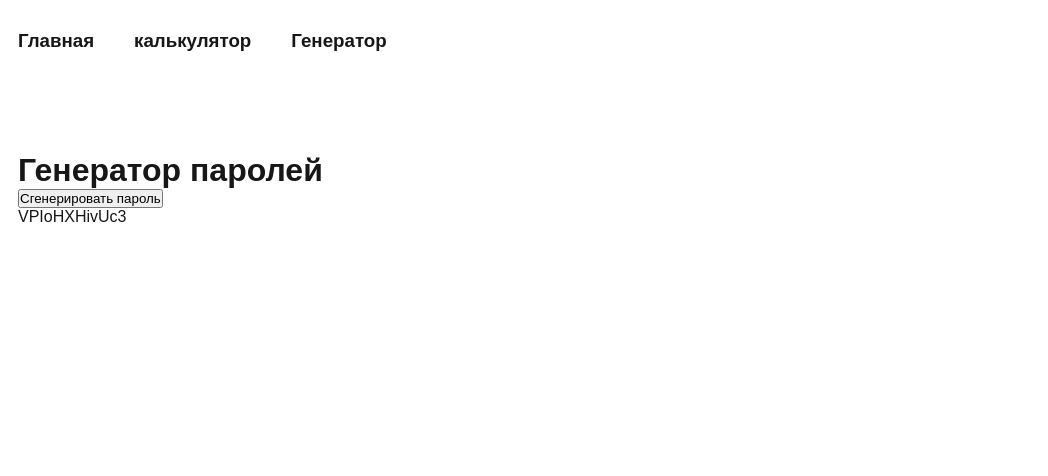
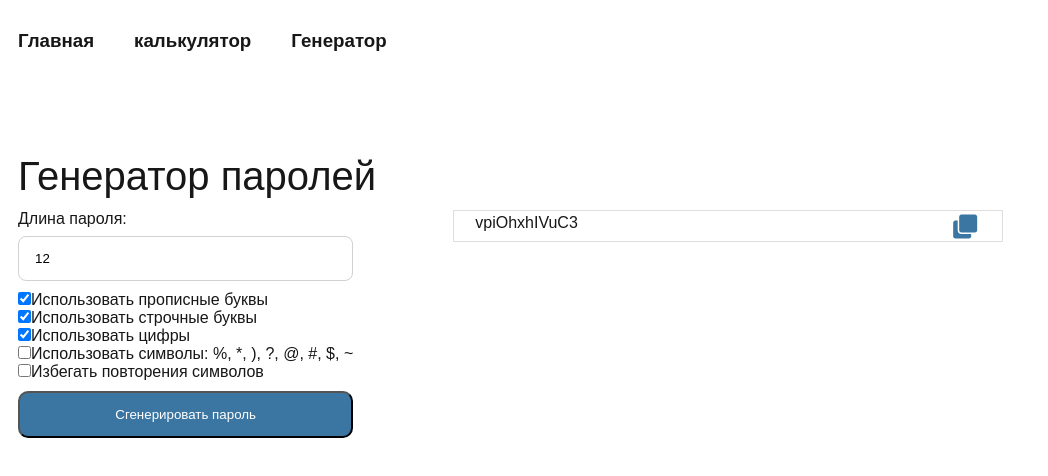
Before and after one commit to JeetLi/AuthGeneretePassCalculator, a Next.js app: page /generator in a window 1280 px wide. Both pictures are taken after a click on the button "Сгенерировать пароль". Shown: the top 476 px of the page, without its empty margins (0-1048 px from the left). Built offline with nearby package versions, Linux system fonts and the light colour scheme.

Commit message:
feat: generator logic,style,ui

```diff
--- a/app/generator/page.tsx
+++ b/app/generator/page.tsx
@@ -1,26 +1,129 @@
 "use client";
 
-import { useState } from "react";
+import { useEffect, useState } from "react";
+import s from "./pass-generator.module.scss";
+import CopiedIcon from "../../components/UI/copiedIcon";
 
 const PasswordGenerator = () => {
   const [password, setPassword] = useState("");
+  const [lengthPass, setLengthPass] = useState(12);
+  const [arrPasswords, setArrPasswords] = useState<string[]>([]);
+
+  const [useUppercase, setUseUppercase] = useState(true);
+  const [useLowercase, setUseLowercase] = useState(true);
+  const [useNumbers, setUseNumbers] = useState(true);
+  const [useSymbols, setUseSymbols] = useState(false);
+  const [avoidRepeats, setAvoidRepeats] = useState(false);
+
+  const lowercaseChars = "abcdefghijklmnopqrstuvwxyz";
+  const uppercaseChars = "ABCDEFGHIJKLMNOPQRSTUVWXYZ";
+  const numberChars = "0123456789";
+  const symbolChars = "%*)?@#$~";
 
   const generatePassword = () => {
-    const chars =
-      "abcdefghijklmnopqrstuvwxyzABCDEFGHIJKLMNOPQRSTUVWXYZ0123456789";
+    let chars = "";
+    if (useUppercase) chars += uppercaseChars;
+    if (useLowercase) chars += lowercaseChars;
+    if (useNumbers) chars += numberChars;
+    if (useSymbols) chars += symbolChars;
+
+    if (chars.length === 0) {
+      alert("Выберите хотя бы одну опцию для генерации пароля.");
+      return;
+    }
+
     let newPassword = "";
-    for (let i = 0; i < 12; i++) {
-      newPassword += chars.charAt(Math.floor(Math.random() * chars.length));
+    while (newPassword.length < lengthPass) {
+      const randomChar = chars.charAt(Math.floor(Math.random() * chars.length));
+      if (avoidRepeats && newPassword.includes(randomChar)) {
+        continue;
+      }
+      newPassword += randomChar;
     }
+
     setPassword(newPassword);
+    setArrPasswords((prev) => [newPassword, ...prev]);
+  };
+
+  const handleCopy = (value: string) => {
+    navigator.clipboard.writeText(value);
   };
 
   return (
-    <div>
-      <h1>Генератор паролей</h1>
-      <button onClick={generatePassword}>Сгенерировать пароль</button>
-      <p>{password}</p>
-    </div>
+    <section>
+      <h1 className={s.title}>Генератор паролей</h1>
+      <div className={s.wrapper}>
+        <div className={s.leftSide}>
+          <div className={s.inputWrapper}>
+            <label>Длина пароля:</label>
+            <input
+              className={s.input}
+              type="number"
+              min="1"
+              value={lengthPass}
+              onChange={(e) => setLengthPass(Number(e.target.value))}
+            />
+          </div>
+
+          <div className={s.optionsWrapper}>
+            <label>
+              <input
+                type="checkbox"
+                checked={useUppercase}
+                onChange={() => setUseUppercase(!useUppercase)}
+              />
+              Использовать прописные буквы
+            </label>
+            <label>
+              <input
+                type="checkbox"
+                checked={useLowercase}
+                onChange={() => setUseLowercase(!useLowercase)}
+              />
+              Использовать строчные буквы
+            </label>
+            <label>
+              <input
+                type="checkbox"
+                checked={useNumbers}
+                onChange={() => setUseNumbers(!useNumbers)}
+              />
+              Использовать цифры
+            </label>
+            <label>
+              <input
+                type="checkbox"
+                checked={useSymbols}
+                onChange={() => setUseSymbols(!useSymbols)}
+              />
+              Использовать символы: %, *, ), ?, @, #, $, ~
+            </label>
+            <label>
+              <input
+                type="checkbox"
+                checked={avoidRepeats}
+                onChange={() => setAvoidRepeats(!avoidRepeats)}
+              />
+              Избегать повторения символов
+            </label>
+          </div>
+
+          <button className={s.btn} onClick={generatePassword}>
+            Сгенерировать пароль
+          </button>
+        </div>
+        <div className={s.rightSide}>
+          <div className={s.passwordList}>
+            {arrPasswords.map((item, index) => (
+              <div className={s.passWrapper} key={index}>
+                <p onClick={() => handleCopy(item)}>{item}</p>
+                <CopiedIcon />
+              </div>
+            ))}
+          </div>
+        </div>
+      </div>
+    </section>
   );
 };
 
--- a/app/generator/pass-generator.module.scss
+++ b/app/generator/pass-generator.module.scss
@@ -0,0 +1,68 @@
+.optionsWrapper {
+  display: flex;
+  flex-direction: column;
+}
+.title {
+  margin: 10px 0px;
+  font-size: 40px;
+  font-weight: 500;
+  line-height: 48px;
+  text-align: left;
+}
+
+.inputWrapper {
+  display: flex;
+  flex-direction: column;
+  gap: 8px;
+}
+
+.input {
+  width: Fixed (600px) px;
+  height: Fixed (44px) px;
+  top: 222px;
+  left: 366px;
+  padding: 14px 16px 14px 16px;
+  gap: 10px;
+  border-radius: 8px;
+  border: 1px solid #d1d1d1;
+  opacity: 0px;
+}
+
+.btn {
+  background: #3b75a2;
+  width: Fixed (180px) px;
+  height: Fixed (44px) px;
+  padding: 14px 20px 14px 20px;
+  gap: 10px;
+  border-radius: 10px;
+  opacity: 0px;
+  color: #fff;
+}
+
+.wrapper {
+  display: flex;
+  flex-wrap: nowrap;
+  justify-content: flex-start;
+  gap: 100px;
+}
+
+.leftSide {
+  display: flex;
+  flex-direction: column;
+  gap: 10px;
+}
+
+.passwordList {
+  display: flex;
+  flex-direction: column;
+  gap: 10px;
+}
+.passWrapper {
+  display: flex;
+  justify-content: space-between;
+  width: 550px;
+  height: 31.78px;
+  padding: 3px 24px 3.39px 21px;
+  border: 1px;
+  border: 1px solid #00000021;
+}
--- /dev/null
+++ b/components/UI/copiedIcon.tsx
@@ -0,0 +1,21 @@
+import React from "react";
+
+const CopiedIcon = () => {
+  return (
+    <svg
+      style={{ cursor: "pointer" }}
+      width="25"
+      height="25"
+      viewBox="0 0 25 25"
+      fill="none"
+      xmlns="http://www.w3.org/2000/svg"
+    >
+      <path
+        d="M21.9219 0.390015C23.1406 0.390015 24.1719 1.42126 24.1719 2.64001V16.14C24.1719 17.4056 23.1406 18.39 21.9219 18.39H8.42188C7.15625 18.39 6.17188 17.4056 6.17188 16.14V2.64001C6.17188 1.42126 7.15625 0.390015 8.42188 0.390015H21.9219ZM8.42188 19.89H18.1719V22.14C18.1719 23.4056 17.1406 24.39 15.9219 24.39H2.42188C1.15625 24.39 0.171875 23.4056 0.171875 22.14V8.64001C0.171875 7.42126 1.15625 6.39001 2.42188 6.39001H4.67188V16.14C4.67188 18.2494 6.3125 19.89 8.42188 19.89Z"
+        fill="#3B75A2"
+      />
+    </svg>
+  );
+};
+
+export default CopiedIcon;
```
